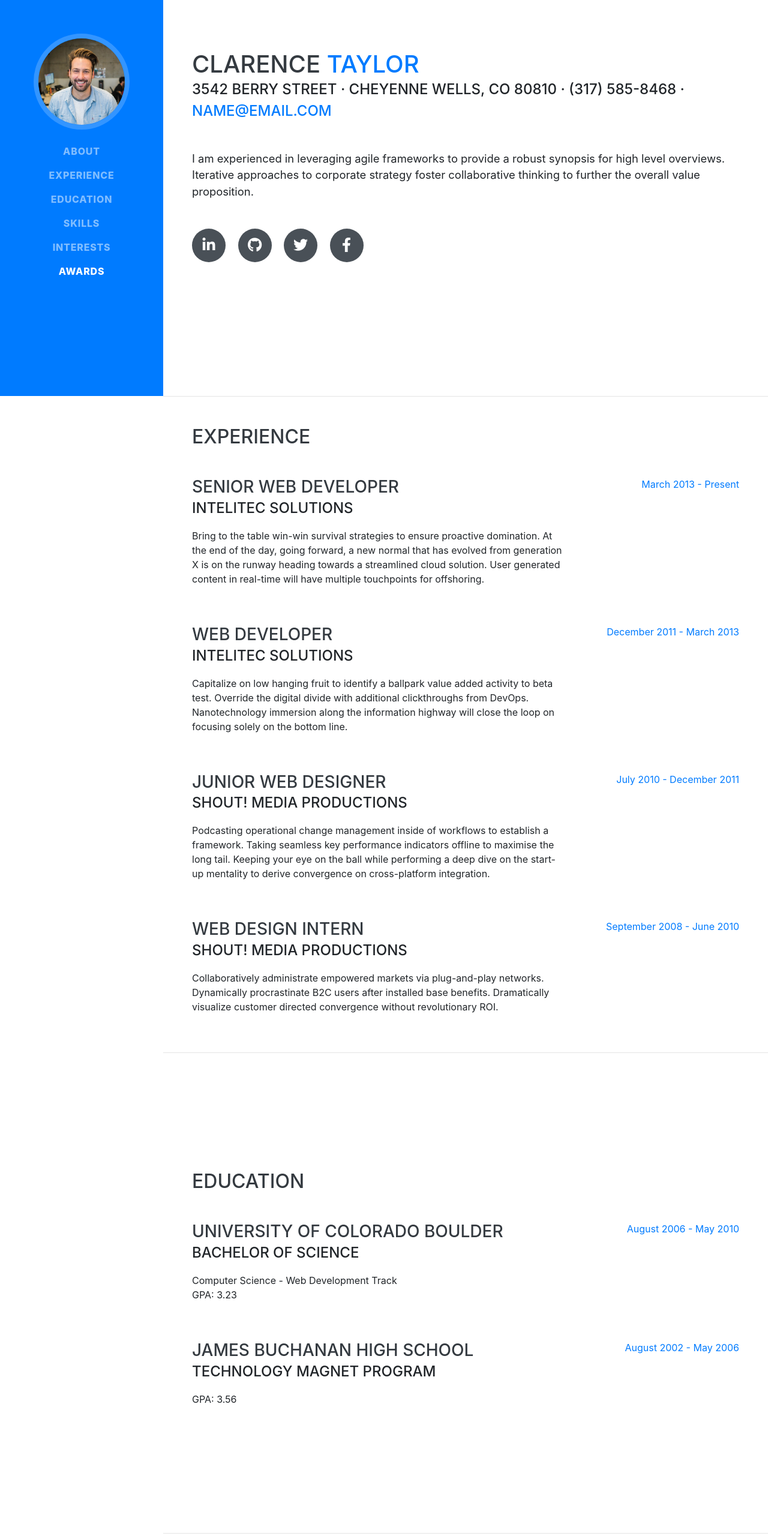
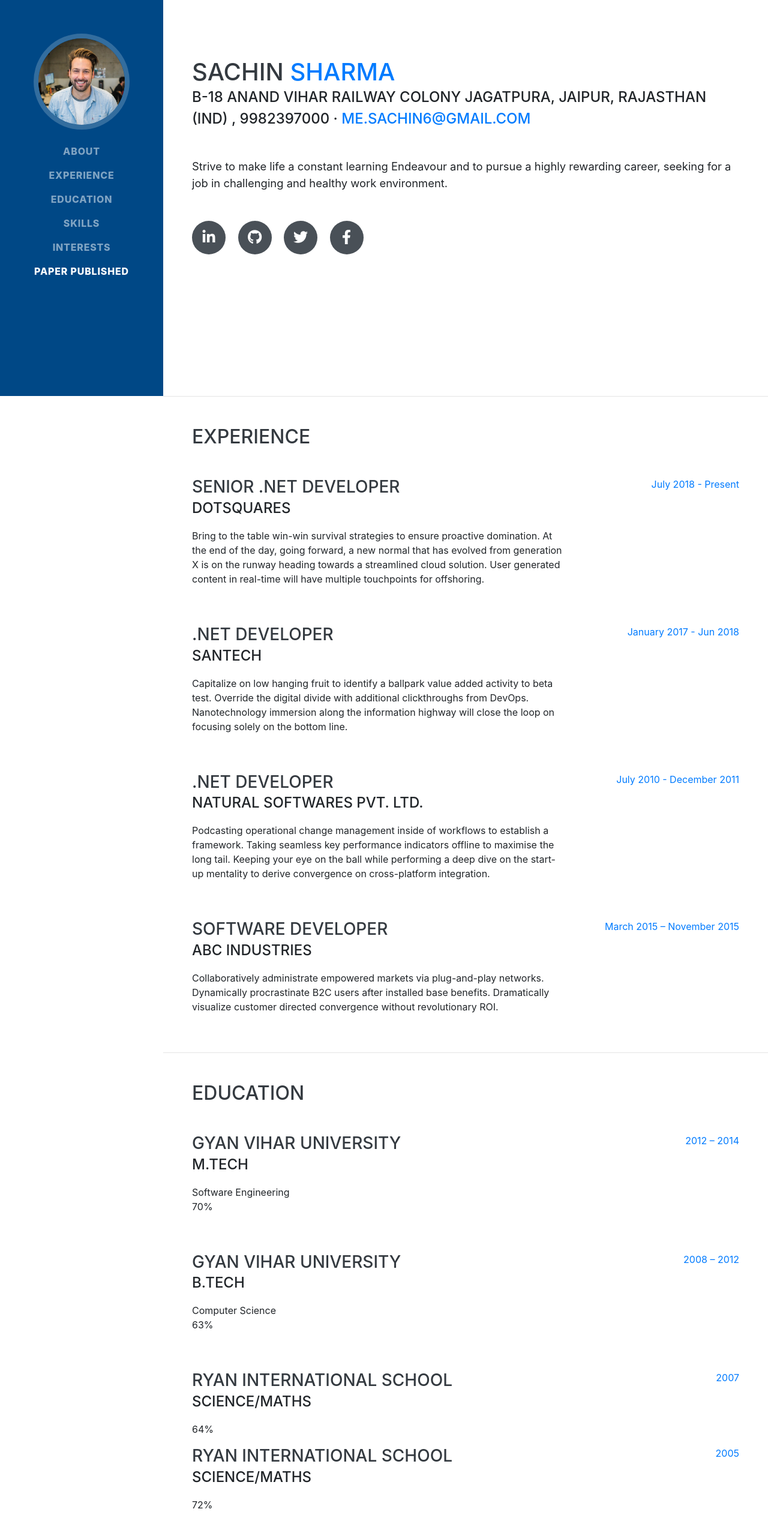
Before and after one commit to SharmaSachin16/SharmaSachin16.github.io, a website with bundled scripts: page index.html in a window 1280 px wide. Shown: the part 140-2700 px from the top of the page at 60% size. Built offline with nearby package versions, Linux system fonts and the light colour scheme; a web font is replaced by a local one.

Commit message:
Update index.html
2nd Commit .
Details changes

```diff
--- a/index.html
+++ b/index.html
@@ -1,33 +1,24 @@
 <!DOCTYPE html>
 <html lang="en">
-
 <head>
-
     <meta charset="utf-8">
     <meta name="viewport" content="width=device-width, initial-scale=1, shrink-to-fit=no">
     <meta name="description" content="">
     <meta name="author" content="">
-
     <title>Resume - Start Bootstrap Theme</title>
-
     <!-- Bootstrap core CSS -->
     <link href="vendor/bootstrap/css/bootstrap.min.css" rel="stylesheet">
-
     <!-- Custom fonts for this template -->
     <link href="https://fonts.googleapis.com/css?family=Saira+Extra+Condensed:500,700" rel="stylesheet">
     <link href="https://fonts.googleapis.com/css?family=Muli:400,400i,800,800i" rel="stylesheet">
     <link href="vendor/fontawesome-free/css/all.min.css" rel="stylesheet">
-
     <!-- Custom styles for this template -->
     <link href="css/resume.min.css" rel="stylesheet">
-
 </head>
-
 <body id="page-top">
-
-  <nav class="navbar navbar-expand-lg navbar-dark bg-primary fixed-top" id="sideNav">
+    <nav class="navbar navbar-expand-lg navbar-dark bg-primary fixed-top" style="background-color: #004886!important;" id="sideNav">
         <a class="navbar-brand js-scroll-trigger" href="#page-top">
-      <span class="d-block d-lg-none">Clarence Taylor</span>
+            <span class="d-block d-lg-none">Sachin Sharma</span>
             <span class="d-none d-lg-block">
                 <img class="img-fluid img-profile rounded-circle mx-auto mb-2" src="img/profile.jpg" alt="">
             </span>
@@ -53,23 +44,23 @@
                     <a class="nav-link js-scroll-trigger" href="#interests">Interests</a>
                 </li>
                 <li class="nav-item">
-          <a class="nav-link js-scroll-trigger" href="#awards">Awards</a>
+                    <a class="nav-link js-scroll-trigger" href="#awards">Paper Published</a>
                 </li>
             </ul>
         </div>
     </nav>
-
     <div class="container-fluid p-0">
-
         <section class="resume-section p-3 p-lg-5 d-flex align-items-center" id="about">
             <div class="w-100">
-        <h1 class="mb-0">Clarence
-          <span class="text-primary">Taylor</span>
+                <h1 class="mb-0">
+                    Sachin
+                    <span class="text-primary">Sharma</span>
                 </h1>
-        <div class="subheading mb-5">3542 Berry Street · Cheyenne Wells, CO 80810 · (317) 585-8468 ·
-          <a href="mailto:name@email.com">name@email.com</a>
+                <div class="subheading mb-5">
+                    B-18 Anand Vihar Railway Colony Jagatpura, Jaipur, Rajasthan (IND) , 9982397000 ·
+                    <a href="mailto:name@email.com">me.sachin6@gmail.com</a>
                 </div>
-        <p class="lead mb-5">I am experienced in leveraging agile frameworks to provide a robust synopsis for high level overviews. Iterative approaches to corporate strategy foster collaborative thinking to further the overall value proposition.</p>
+                <p class="lead mb-5">Strive to make life a constant learning Endeavour and to pursue a highly rewarding career, seeking for a job in challenging and healthy work environment.</p>
                 <div class="social-icons">
                     <a href="#">
                         <i class="fab fa-linkedin-in"></i>
@@ -86,99 +77,104 @@
                 </div>
             </div>
         </section>
-
         <hr class="m-0">
-
         <section class="resume-section p-3 p-lg-5 d-flex justify-content-center" id="experience">
             <div class="w-100">
                 <h2 class="mb-5">Experience</h2>
-
                 <div class="resume-item d-flex flex-column flex-md-row justify-content-between mb-5">
                     <div class="resume-content">
-            <h3 class="mb-0">Senior Web Developer</h3>
-            <div class="subheading mb-3">Intelitec Solutions</div>
+                        <h3 class="mb-0">Senior .Net Developer</h3>
+                        <div class="subheading mb-3">Dotsquares</div>
                         <p>Bring to the table win-win survival strategies to ensure proactive domination. At the end of the day, going forward, a new normal that has evolved from generation X is on the runway heading towards a streamlined cloud solution. User generated content in real-time will have multiple touchpoints for offshoring.</p>
                     </div>
                     <div class="resume-date text-md-right">
-            <span class="text-primary">March 2013 - Present</span>
+                        <span class="text-primary">July 2018 - Present</span>
                     </div>
                 </div>
-
                 <div class="resume-item d-flex flex-column flex-md-row justify-content-between mb-5">
                     <div class="resume-content">
-            <h3 class="mb-0">Web Developer</h3>
-            <div class="subheading mb-3">Intelitec Solutions</div>
+                        <h3 class="mb-0">.Net Developer</h3>
+                        <div class="subheading mb-3">Santech</div>
                         <p>Capitalize on low hanging fruit to identify a ballpark value added activity to beta test. Override the digital divide with additional clickthroughs from DevOps. Nanotechnology immersion along the information highway will close the loop on focusing solely on the bottom line.</p>
                     </div>
                     <div class="resume-date text-md-right">
-            <span class="text-primary">December 2011 - March 2013</span>
+                        <span class="text-primary">January 2017 - Jun 2018</span>
                     </div>
                 </div>
-
                 <div class="resume-item d-flex flex-column flex-md-row justify-content-between mb-5">
                     <div class="resume-content">
-            <h3 class="mb-0">Junior Web Designer</h3>
-            <div class="subheading mb-3">Shout! Media Productions</div>
+                        <h3 class="mb-0">.Net Developer</h3>
+                        <div class="subheading mb-3">Natural Softwares Pvt. Ltd.</div>
                         <p>Podcasting operational change management inside of workflows to establish a framework. Taking seamless key performance indicators offline to maximise the long tail. Keeping your eye on the ball while performing a deep dive on the start-up mentality to derive convergence on cross-platform integration.</p>
                     </div>
                     <div class="resume-date text-md-right">
                         <span class="text-primary">July 2010 - December 2011</span>
                     </div>
                 </div>
-
                 <div class="resume-item d-flex flex-column flex-md-row justify-content-between">
                     <div class="resume-content">
-            <h3 class="mb-0">Web Design Intern</h3>
-            <div class="subheading mb-3">Shout! Media Productions</div>
+                        <h3 class="mb-0">Software Developer</h3>
+                        <div class="subheading mb-3">ABC Industries</div>
                         <p>Collaboratively administrate empowered markets via plug-and-play networks. Dynamically procrastinate B2C users after installed base benefits. Dramatically visualize customer directed convergence without revolutionary ROI.</p>
                     </div>
                     <div class="resume-date text-md-right">
-            <span class="text-primary">September 2008 - June 2010</span>
+                        <span class="text-primary">March 2015 – November 2015</span>
                     </div>
                 </div>
-
             </div>
-
         </section>
-
         <hr class="m-0">
-
         <section class="resume-section p-3 p-lg-5 d-flex align-items-center" id="education">
             <div class="w-100">
                 <h2 class="mb-5">Education</h2>
-
                 <div class="resume-item d-flex flex-column flex-md-row justify-content-between mb-5">
                     <div class="resume-content">
-            <h3 class="mb-0">University of Colorado Boulder</h3>
-            <div class="subheading mb-3">Bachelor of Science</div>
-            <div>Computer Science - Web Development Track</div>
-            <p>GPA: 3.23</p>
+                        <h3 class="mb-0">Gyan Vihar University</h3>
+                        <div class="subheading mb-3">M.Tech</div>
+                        <div>Software Engineering</div>
+                        <p>70%</p>
                     </div>
                     <div class="resume-date text-md-right">
-            <span class="text-primary">August 2006 - May 2010</span>
+                        <span class="text-primary">2012 – 2014</span>
                     </div>
                 </div>
-
+                <div class="resume-item d-flex flex-column flex-md-row justify-content-between mb-5">
+                    <div class="resume-content">
+                        <h3 class="mb-0">Gyan Vihar University</h3>
+                        <div class="subheading mb-3">B.Tech</div>
+                        <div>Computer Science</div>
+                        <p>63%</p>
+                    </div>
+                    <div class="resume-date text-md-right">
+                        <span class="text-primary">2008 – 2012</span>
+                    </div>
+                </div>
                 <div class="resume-item d-flex flex-column flex-md-row justify-content-between">
                     <div class="resume-content">
-            <h3 class="mb-0">James Buchanan High School</h3>
-            <div class="subheading mb-3">Technology Magnet Program</div>
-            <p>GPA: 3.56</p>
+                        <h3 class="mb-0">Ryan International School</h3>
+                        <div class="subheading mb-3">Science/Maths</div>
+                        <p>64%</p>
                     </div>
                     <div class="resume-date text-md-right">
-            <span class="text-primary">August 2002 - May 2006</span>
+                        <span class="text-primary">2007</span>
                     </div>
                 </div>
-
+                <div class="resume-item d-flex flex-column flex-md-row justify-content-between">
+                    <div class="resume-content">
+                        <h3 class="mb-0">Ryan International School</h3>
+                        <div class="subheading mb-3">Science/Maths</div>
+                        <p>72%</p>
+                    </div>
+                    <div class="resume-date text-md-right">
+                        <span class="text-primary">2005</span>
+                    </div>
+                </div>
             </div>
         </section>
-
         <hr class="m-0">
-
         <section class="resume-section p-3 p-lg-5 d-flex align-items-center" id="skills">
             <div class="w-100">
                 <h2 class="mb-5">Skills</h2>
-
                 <div class="subheading mb-3">Programming Languages &amp; Tools</div>
                 <ul class="list-inline dev-icons">
                     <li class="list-inline-item">
@@ -218,27 +214,28 @@
                         <i class="fab fa-npm"></i>
                     </li>
                 </ul>
-
                 <div class="subheading mb-3">Workflow</div>
                 <ul class="fa-ul mb-0">
                     <li>
                         <i class="fa-li fa fa-check"></i>
-            Mobile-First, Responsive Design</li>
+                        Mobile-First, Responsive Design
+                    </li>
                     <li>
                         <i class="fa-li fa fa-check"></i>
-            Cross Browser Testing &amp; Debugging</li>
+                        Cross Browser Testing &amp; Debugging
+                    </li>
                     <li>
                         <i class="fa-li fa fa-check"></i>
-            Cross Functional Teams</li>
+                        Cross Functional Teams
+                    </li>
                     <li>
                         <i class="fa-li fa fa-check"></i>
-            Agile Development &amp; Scrum</li>
+                        Agile Development &amp; Scrum
+                    </li>
                 </ul>
             </div>
         </section>
-
         <hr class="m-0">
-
         <section class="resume-section p-3 p-lg-5 d-flex align-items-center" id="interests">
             <div class="w-100">
                 <h2 class="mb-5">Interests</h2>
@@ -246,55 +243,54 @@
                 <p class="mb-0">When forced indoors, I follow a number of sci-fi and fantasy genre movies and television shows, I am an aspiring chef, and I spend a large amount of my free time exploring the latest technology advancements in the front-end web development world.</p>
             </div>
         </section>
-
         <hr class="m-0">
-
         <section class="resume-section p-3 p-lg-5 d-flex align-items-center" id="awards">
             <div class="w-100">
-        <h2 class="mb-5">Awards &amp; Certifications</h2>
+                <h2 class="mb-5">Paper Published</h2>
                 <ul class="fa-ul mb-0">
                     <li>
+                        <i class="fa-li fa text-warning"></i>
+                        Successfully published research paper on” Data Mining based Accuracy enhancement of ANN using Swarm Intelligence” in International Journal of Communication and Computer Technologies Volume 02 – No.9 Issue: 05 June 2014ISSN NUMBER : 2278-9723
+                    </li>
+                    <!--<li>
                         <i class="fa-li fa fa-trophy text-warning"></i>
-            Google Analytics Certified Developer</li>
-          <li>
-            <i class="fa-li fa fa-trophy text-warning"></i>
-            Mobile Web Specialist - Google Certification</li>
+                        Mobile Web Specialist - Google Certification
+                    </li>
                     <li>
                         <i class="fa-li fa fa-trophy text-warning"></i>
                         1<sup>st</sup>
-            Place - University of Colorado Boulder - Emerging Tech Competition 2009</li>
+                        Place - University of Colorado Boulder - Emerging Tech Competition 2009
+                    </li>
                     <li>
                         <i class="fa-li fa fa-trophy text-warning"></i>
                         1<sup>st</sup>
-            Place - University of Colorado Boulder - Adobe Creative Jam 2008 (UI Design Category)</li>
+                        Place - University of Colorado Boulder - Adobe Creative Jam 2008 (UI Design Category)
+                    </li>
                     <li>
                         <i class="fa-li fa fa-trophy text-warning"></i>
                         2<sup>nd</sup>
-            Place - University of Colorado Boulder - Emerging Tech Competition 2008</li>
+                        Place - University of Colorado Boulder - Emerging Tech Competition 2008
+                    </li>
                     <li>
                         <i class="fa-li fa fa-trophy text-warning"></i>
                         1<sup>st</sup>
-            Place - James Buchanan High School - Hackathon 2006</li>
+                        Place - James Buchanan High School - Hackathon 2006
+                    </li>
                     <li>
                         <i class="fa-li fa fa-trophy text-warning"></i>
                         3<sup>rd</sup>
-            Place - James Buchanan High School - Hackathon 2005</li>
+                        Place - James Buchanan High School - Hackathon 2005
+                    </li>-->
                 </ul>
             </div>
         </section>
-
     </div>
-
     <!-- Bootstrap core JavaScript -->
     <script src="vendor/jquery/jquery.min.js"></script>
     <script src="vendor/bootstrap/js/bootstrap.bundle.min.js"></script>
-
     <!-- Plugin JavaScript -->
     <script src="vendor/jquery-easing/jquery.easing.min.js"></script>
-
     <!-- Custom scripts for this template -->
     <script src="js/resume.min.js"></script>
-
 </body>
-
 </html>
```
Lines whose indentation alone changed are shown as unchanged.
